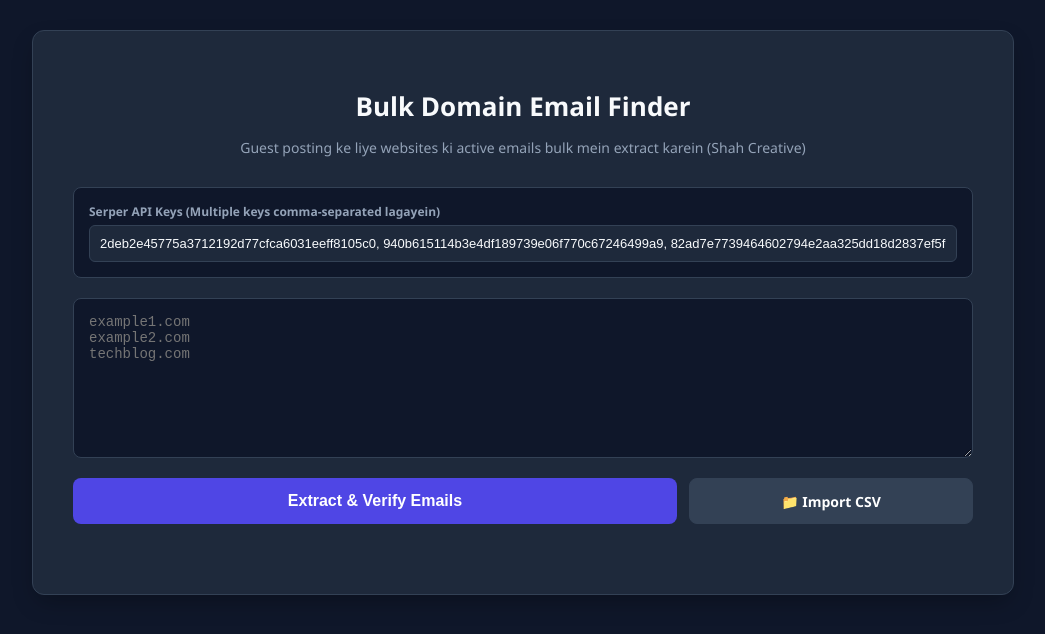
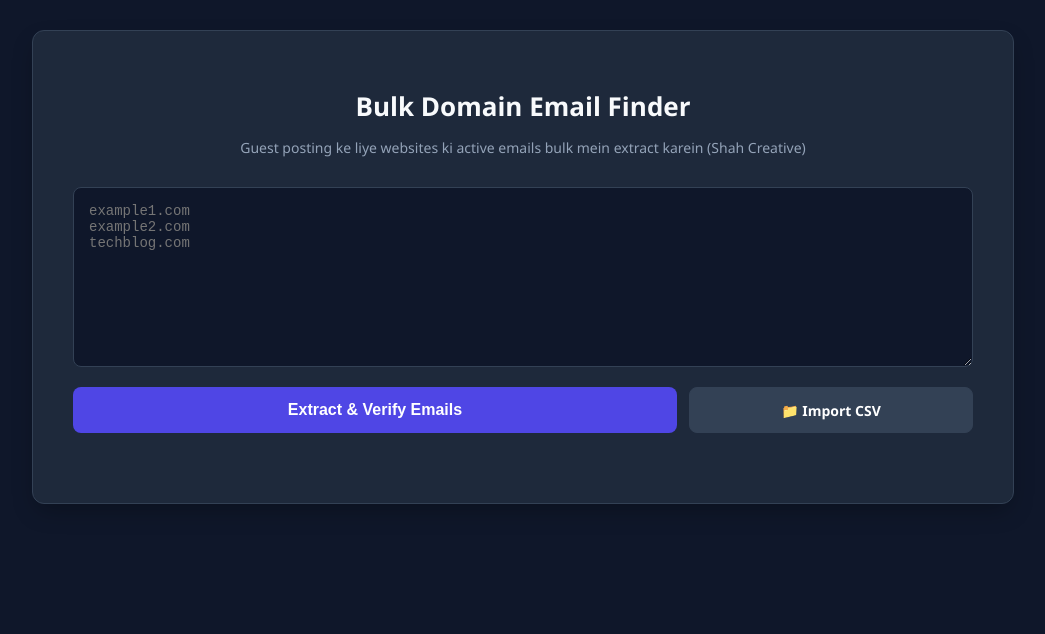
Before and after one commit to shahmomen08-max/bulk-email-finder, a plain HTML site: page index.html in a window 1280 px wide. Shown: the whole page, without its empty margins (117-1162 px from the left). Drawn offline with Linux system fonts and the light colour scheme.

Commit message:
Update index.html

```diff
--- a/index.html
+++ b/index.html
@@ -21,13 +21,7 @@
         h1 { color: var(--text-main); text-align: center; margin-bottom: 8px; font-size: 26px; }
         p.subtitle { text-align: center; color: var(--text-muted); margin-bottom: 30px; font-size: 14px; }
 
-        /* API Input Section */
-        .api-section { background: #0f172a; padding: 15px; border-radius: 8px; border: 1px solid var(--border); margin-bottom: 20px; }
-        .api-input-group label { display: block; font-size: 12px; color: var(--text-muted); margin-bottom: 5px; font-weight: 600; }
-        .api-input-group input { width: 100%; padding: 10px; background: #1e293b; border: 1px solid var(--border); border-radius: 6px; color: var(--text-main); font-size: 13px; box-sizing: border-box; }
-        .api-input-group input:focus { outline: none; border-color: var(--primary); }
-
-        textarea { width: 100%; height: 160px; padding: 15px; border: 1px solid var(--border); background: #0f172a; color: var(--text-main); border-radius: 8px; font-size: 14px; margin-bottom: 15px; resize: vertical; box-sizing: border-box; }
+        textarea { width: 100%; height: 180px; padding: 15px; border: 1px solid var(--border); background: #0f172a; color: var(--text-main); border-radius: 8px; font-size: 14px; margin-bottom: 15px; resize: vertical; box-sizing: border-box; }
         textarea:focus { outline: none; border-color: var(--primary); box-shadow: 0 0 0 2px rgba(79, 70, 229, 0.2); }
 
         .action-bars { display: flex; gap: 12px; margin-bottom: 20px; }
@@ -54,14 +48,6 @@
         <h1>Bulk Domain Email Finder</h1>
         <p class="subtitle">Guest posting ke liye websites ki active emails bulk mein extract karein (Shah Creative)</p>
 
-        <!-- API Keys Section -->
-        <div class="api-section">
-            <div class="api-input-group">
-                <label for="serperKey">Serper API Keys (Multiple keys comma-separated lagayein)</label>
-                <input type="text" id="serperKey" value="2deb2e45775a3712192d77cfca6031eeff8105c0, 940b615114b3e4df189739e06f770c67246499a9, 82ad7e7739464602794e2aa325dd18d2837ef5f6">
-            </div>
-        </div>
-
         <textarea id="domainInput" placeholder="example1.com&#10;example2.com&#10;techblog.com"></textarea>
 
         <div class="action-bars">
@@ -76,7 +62,6 @@
     </div>
 
     <script>
-        // CSV Import Handler
         function handleCSVImport(event) {
             const file = event.target.files[0];
             if (!file) return;
@@ -107,7 +92,6 @@
         async function findEmails() {
             const input = document.getElementById('domainInput').value;
             const domains = input.split('\n').map(d => d.trim()).filter(d => d);
-            const serperApiKey = document.getElementById('serperKey').value.trim();
             const container = document.getElementById('resultsContainer');
 
             if (domains.length === 0) {
@@ -121,7 +105,7 @@
                 const response = await fetch('/api/verify', {
                     method: 'POST',
                     headers: { 'Content-Type': 'application/json' },
-                    body: JSON.stringify({ domains, serperApiKey })
+                    body: JSON.stringify({ domains })
                 });
                 const data = await response.json();
 
```
